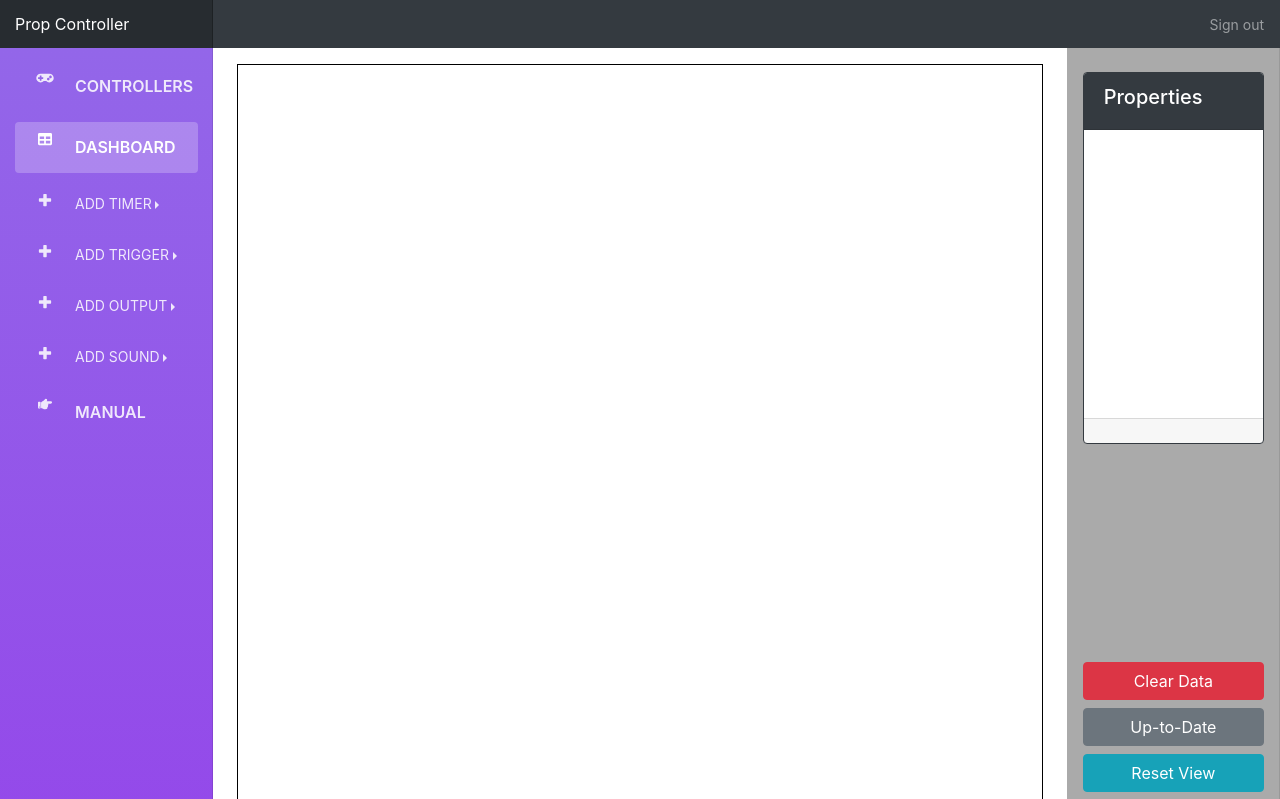
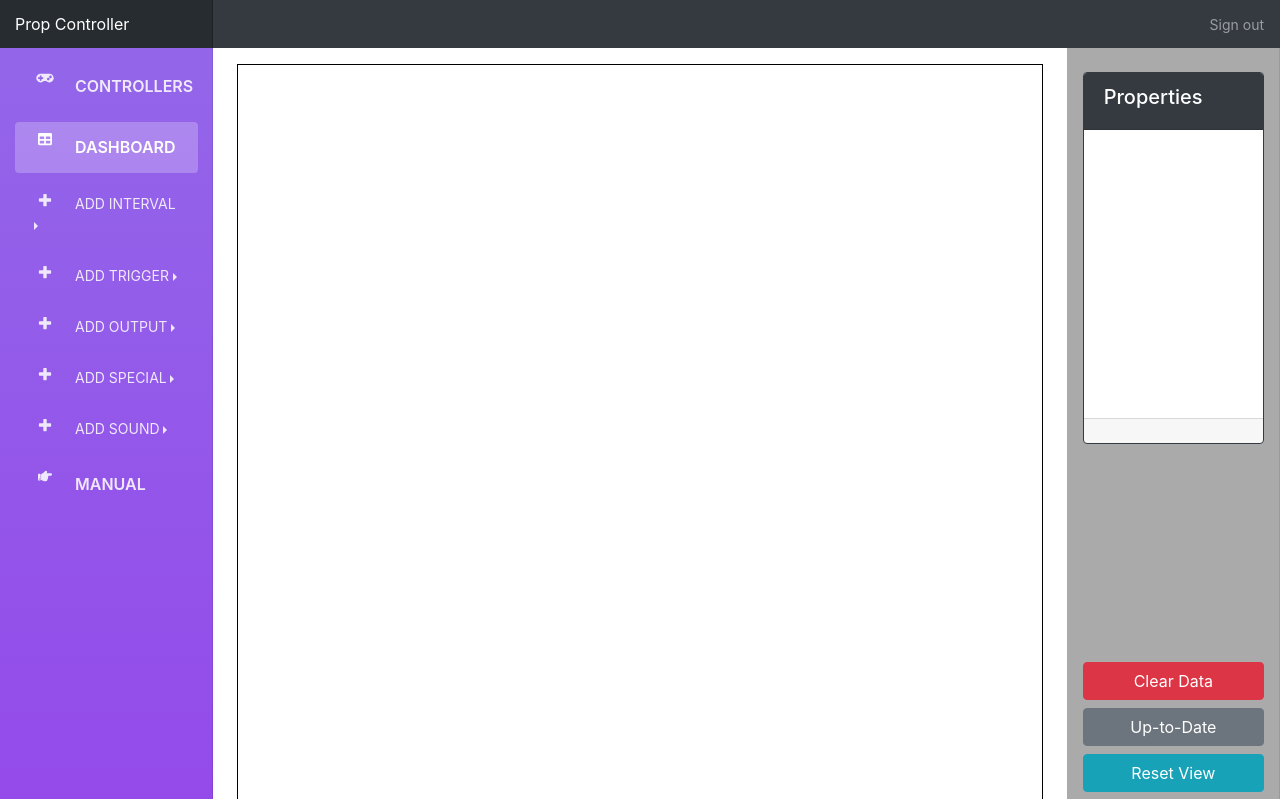
Before and after one commit to barskey/new-prop-controller, a Flask app: page /dashboard in a window 1280 px wide. Shown: the top 799 px of the page. Run offline with Flask 2, Linux system fonts and the light colour scheme; some libraries are stand-ins or nearby versions.

Commit message:
Added delay before outputs. Need to fix parseGraph.

```diff
--- a/app.py
+++ b/app.py
@@ -13,7 +13,6 @@ app.config['SECRET_KEY'] = 'secret!'
 socketio = SocketIO(app, async_mode=async_mode)
 
 posx, posy = 20, 20  # starting position of graph nodes
-SEND_LENGTH = 250  # number of characters to send as publish event (actually is SEND_LENGTH+1 since it starts at 0)
 
 @app.route('/')
 def index():
@@ -28,12 +27,13 @@ def dashboard():
 	inputs = []
 	outputs = []
 	for hexid, data in json.load(open('data/controllers.json')).items():
-		name = data['name']
-		inputs.append({'hexid': hexid, 'name': name})
-		outputs.append({'hexid': hexid, 'name': name, 'port': 'A'})
-		outputs.append({'hexid': hexid, 'name': name, 'port': 'B'})
-		outputs.append({'hexid': hexid, 'name': name, 'port': 'C'})
-		outputs.append({'hexid': hexid, 'name': name, 'port': 'D'})
+		if data['type'] == 'Node': # only collect inputs and outputs for Nodes
+			name = data['name']
+			inputs.append({'hexid': hexid, 'name': name})
+			outputs.append({'hexid': hexid, 'name': name, 'port': 'A'})
+			outputs.append({'hexid': hexid, 'name': name, 'port': 'B'})
+			outputs.append({'hexid': hexid, 'name': name, 'port': 'C'})
+			outputs.append({'hexid': hexid, 'name': name, 'port': 'D'})
 	return render_template('dashboard.html', async_mode=socketio.async_mode, inputs=inputs, outputs=outputs)
 
 
@@ -109,18 +109,39 @@ def add_op(msg):
 	posx = posx + 20
 	posy = posy + 20
 
+@socketio.on('clone_op')
+def clone_op(msg):
+	params = json.load(open('data/params.json'))
+	opid = get_next_opid()
+	old_opid = str(msg['opid'])
+	op = msg['op']
+	op['top'] = op['top'] + 10
+	op['left'] = op['left'] + 10
+	update_params({
+		'opid': str(opid),
+		'hexid': params[old_opid]['hexid'],
+		'title': params[old_opid]['title'],
+		'type': params[old_opid]['type'],
+		'param1': params[old_opid]['param1'],
+		'param2': params[old_opid]['param2'],
+		'param3': params[old_opid]['param3']
+	})
+	emit('add_to_graph', {'data': op, 'opid': opid})
+
+
 
 @socketio.on('update_parameters')
 def update_params(msg):
 	# msg = {opid: ##, title: sss, param1: sss, param2: sss, type: sss}
 	opid = str(msg['opid'])
 	params = json.load(open('data/params.json'))
-	# NOTE - all operator types get param1 and param2 set, even if they are not using it, e.g. outputs
+	# NOTE - all operator types get param1/2/3 set, even if they are not using it, e.g. outputs
 	params[opid] = {
 		'hexid': msg.get('hexid'),
 		'title': msg.get('title', 'No Name'),
 		'param1': msg.get('param1', 5),  # default to 5s if not set
 		'param2': msg.get('param2', 10),  # default to 10s if not set
+		'param3': msg.get('param3', 0),  # default to 0s if not set
 		'type': msg.get('type', '')  # default to empty string if not set
 	}
 	with open('data/params.json', 'w') as outfile:
@@ -149,10 +170,23 @@ def update_controller(msg):
 
 @socketio.on('get_op_params')
 def get_params(msg):
+	opid = str(msg['opid'])
+	controllers = json.load(open('data/controllers.json'))
 	params = json.load(open('data/params.json'))
+	hexid = params[opid]['hexid']
+	info = ""
+	if params[opid]['type'] == 'interval':
+		info = 'This Interval happens every ' + str(params[opid]['param1']) + ' seconds.'
+	elif params[opid]['type'] == 'random':
+		info = 'This Interval changes its duration each time to a new duration between ' + str(params[opid]['param1']) + ' and ' + str(params[opid]['param2']) + ' seconds.'
+	elif params[opid]['type'] == 'output':
+		info = 'Controller: ' + controllers[hexid]['name'] + ' Port: ' + str(params[opid]['param2'])
+	elif params[opid]['type'] == 'input':
+		info = 'Controller: ' + controllers[hexid]['name']
 	emit('show_params', {
-		'params': params[str(msg['opid'])],
-		'opid': str(msg['opid'])
+		'params': params[opid],
+		'opid': opid,
+		'info': info
 		}
 	)
 
--- a/data/controllers.json
+++ b/data/controllers.json
@@ -1 +1 @@
-{"02": {"A": "0", "C": "0", "B": "0", "name": "Xenon_02", "cid": "e00fce680b03a50f0a7826b5", "input": "1", "type": "Node", "D": "0"}, "03": {"A": "0", "C": "0", "B": "0", "name": "Argon_1", "cid": "e00fce68bc7c58ad7cb7f698", "input": "1", "type": "Gateway", "D": "0"}, "01": {"A": "0", "C": "0", "B": "0", "name": "Xenon_01", "cid": "e00fce684b304cbb633c1fe8", "input": "1", "type": "Node", "D": "0"}}
+{"02": {"A": "0", "C": "0", "B": "0", "name": "Xenon_02", "cid": "e00fce680b03a50f0a7826b5", "input": "1", "type": "Node", "D": "0"}, "03": {"A": "0", "C": "0", "B": "0", "name": "Argon_01", "cid": "e00fce68bc7c58ad7cb7f698", "input": "1", "type": "Gateway", "D": "0"}, "01": {"A": "0", "C": "0", "B": "0", "name": "Xenon_01", "cid": "e00fce684b304cbb633c1fe8", "input": "1", "type": "Node", "D": "0"}}
--- a/data/graph.json
+++ b/data/graph.json
@@ -1 +1 @@
-{"operators": {"1": {"top": 80, "properties": {"inputs": {}, "title": "Random Interval", "class": "trigger-random", "outputs": {"out1": {"label": "Randomly"}}}, "left": 320}, "0": {"top": 20, "properties": {"inputs": {"H": {"label": "Turn ON"}, "L": {"label": "Turn OFF"}, "T": {"label": "Toggle"}}, "title": "Xenon_02 > D", "class": "action-output", "outputs": {"after": {"label": "Then"}}}, "left": 20}, "2": {"top": 200, "properties": {"inputs": {}, "title": "Trigger: Xenon_02", "class": "trigger-input", "outputs": {"h": {"label": "When ON"}, "l": {"label": "When OFF"}}}, "left": 40}}, "operatorTypes": {}, "links": {}}
+{"operators": {"1": {"top": 220, "properties": {"inputs": {"H": {"label": "Turn ON"}, "L": {"label": "Turn OFF"}, "T": {"label": "Toggle"}}, "class": "action-output", "outputs": {"after": {"label": "Then"}}, "title": "Xenon_2"}, "left": 80}, "0": {"top": 80, "properties": {"inputs": {"H": {"label": "Turn ON"}, "L": {"label": "Turn OFF"}, "T": {"label": "Toggle"}}, "title": "Xenon_2", "class": "action-output", "outputs": {"after": {"label": "Then"}}}, "left": 60}, "3": {"top": 220, "properties": {"inputs": {"H": {"label": "Turn ON"}, "L": {"label": "Turn OFF"}, "T": {"label": "Toggle"}}, "title": "Xenon_02 > D", "class": "action-output", "outputs": {"after": {"label": "Then"}}}, "left": 260}, "2": {"top": 20, "properties": {"inputs": {}, "title": "Trigger: Xenon_02", "class": "trigger-input", "outputs": {"h": {"label": "When ON"}, "l": {"label": "When OFF"}}}, "left": 220}, "5": {"top": 180, "properties": {"inputs": {}, "title": "Trigger: Xenon_01", "class": "trigger-input", "outputs": {"h": {"label": "When ON"}, "l": {"label": "When OFF"}}}, "left": 420}, "4": {"top": 400, "properties": {"inputs": {}, "title": "Fixed Interval", "class": "trigger-interval", "outputs": {"out1": {"label": "On Interval"}}}, "left": 100}}, "operatorTypes": {}, "links": {}}
--- a/data/params.json
+++ b/data/params.json
@@ -1 +1 @@
-{"1": {"title": "Random Interval", "type": "random", "param2": 10, "param1": 5, "hexid": ""}, "0": {"hexid": "03", "type": "output", "param2": "D", "param1": 5, "title": "Xenon_02 > D"}, "2": {"param2": 10, "type": "input", "hexid": "03", "param1": 5, "title": "Trigger: Xenon_02"}}
+{"1": {"title": "Xenon_2", "hexid": "02", "param3": "5", "param2": "C", "param1": "5", "type": "output"}, "0": {"title": "Xenon_2", "hexid": "02", "param3": "5", "param2": "C", "param1": "5", "type": "output"}, "3": {"title": "Xenon_02 > D", "hexid": "02", "param3": 0, "param2": "D", "param1": 5, "type": "output"}, "2": {"title": "Trigger: Xenon_02", "hexid": "02", "param3": 0, "param2": 10, "param1": 5, "type": "input"}, "5": {"title": "Trigger: Xenon_01", "hexid": "01", "param3": 0, "param2": 10, "param1": 5, "type": "input"}, "4": {"title": "Fixed Interval", "hexid": "", "param3": 0, "param2": 10, "param1": 5, "type": "interval"}}
--- a/static/css/controllers.css
+++ b/static/css/controllers.css
@@ -6,7 +6,6 @@ body {
 /*
  * Sidebar
  */
-
 .sidebar {
   position: fixed;
   top: 0;
--- a/templates/base.html
+++ b/templates/base.html
@@ -60,9 +60,9 @@
             <div class="nav-item collapse" id="triggerMenu">
               <ul class="nav flex-column">
         				<li class="nav-item dropright">
-        					<a class="nav-link dropdown-toggle" href="#" role="button" data-toggle="dropdown"><i class="fas fa-plus fa-fw"></i>ADD TIMER</a>
+        					<a class="nav-link dropdown-toggle" href="#" role="button" data-toggle="dropdown"><i class="fas fa-plus fa-fw"></i>ADD INTERVAL</a>
         					<div class="dropdown-menu">
-        						<a class="dropdown-item add-operator" href="#" data-type="timer">Wait # Seconds</a>
+        						<!--<a class="dropdown-item add-operator" href="#" data-type="timer">Wait # Seconds</a>-->
         						<a class="dropdown-item add-operator" href="#" data-type="interval">Fixed Interval</a>
         						<a class="dropdown-item add-operator" href="#" data-type="random">Random Interval</a>
         					</div>
@@ -85,6 +85,12 @@
         						{% for o in outputs %}
         						<a class="dropdown-item add-operator" href="#" data-type="output" data-hexid="{{ o.hexid }}" data-port="{{ o.port }}">{{ o.name }} > {{ o.port }}</a>
         						{% endfor %}
+        					</div>
+        				</li>
+                <li class="nav-item dropright">
+        					<a class="nav-link dropdown-toggle" href="#" role="button" data-toggle="dropdown"><i class="fas fa-plus fa-fw"></i>ADD SPECIAL</a>
+        					<div class="dropdown-menu">
+        						<a class="dropdown-item add-operator" href="#" data-type="special" data-hexid="" data-port="">All OFF</a>
         					</div>
         				</li>
         				<li class="nav-item dropright">
--- a/templates/dashboard.html
+++ b/templates/dashboard.html
@@ -68,20 +68,30 @@
 					<input type="hidden" name="type" id="op-type" />
 					<input type="hidden" name="hexid" id="op-hexid" />
 					<input type="hidden" name="param1" id="output-param1" />
+					<input type="hidden" name="param2" id="output-param2" />
 					<div class="form-group input-group-sm edit-title m-1 d-none">
 						<label for="title" class="control-label">Name:</label>
 						<input type="text" class="form-control" id="title" name="title">
 					</div>
-					<div class="form-group input-group-sm edit-timer mt-2 d-none">
+					<div class="form-group edit-output mt-2 d-none">
+							<label for="timer-param1">Delay before:</label>
+							<div class="input-group input-group-sm">
+							<input type="text" class="form-control" id="output-param3" name="param3">
+							<div class="input-group-append">
+								<span class="input-group-text">s</span>
+							</div>
+						</div>
+					</div>
+					<div class="form-group edit-timer mt-2 d-none">
 							<label for="timer-param1">Delay for:</label>
-							<div class="input-group">
+							<div class="input-group input-group-sm">
 							<input type="text" class="form-control" id="timer-param1" name="param1">
 							<div class="input-group-append">
 								<span class="input-group-text">s</span>
 							</div>
 						</div>
 					</div>
-					<div class="form-group input-group-sm edit-interval mt-2 d-none">
+					<div class="form-group edit-interval mt-2 d-none">
 						<label for="interval-param1">Happens every:</label>
 						<div class="input-group input-group-sm">
 							<input type="text" class="form-control" id="interval-param1" name="param1">
@@ -90,7 +100,7 @@
 							</div>
 						</div>
 					</div>
-					<div class="form-group input-group-sm edit-random mt-2 d-none">
+					<div class="form-group edit-random mt-2 d-none">
 						<label for="random-param1">Randomly between:</label>
 						<div class="input-group input-group-sm">
 							<input type="text" class="form-control" id="random-param1" name="param1">
@@ -108,7 +118,11 @@
 			<div class="card-footer">
 				<button type="button" class="btn btn-danger float-right ml-1 d-none" id="deleteSelectedOp"><i class="fas fa-trash"></i></button>
 				<button type="button" class="btn btn-danger float-right ml-1 d-none" id="deleteSelectedLink"><i class="fas fa-trash"></i></button>
+				<button type="button" class="btn btn-info float-right ml-1 d-none" id="cloneSelectedOp"><i class="fa fa-clone"></i></button>
 			</div>
+		</div>
+		<div class="mb-auto">
+			<p class="text-white"><em><span id="info"></span></em></p>
 		</div>
 		<div class="mb-4">
 			<button type="button" class="btn btn-danger btn-block" data-toggle="modal" data-target="#clear" id="clearGraphModal">Clear Data</button>
```
Also changed, not shown: static/js/controllers.js (+13 -7 lines), static/js/dashboard.js (+23 -3 lines).
